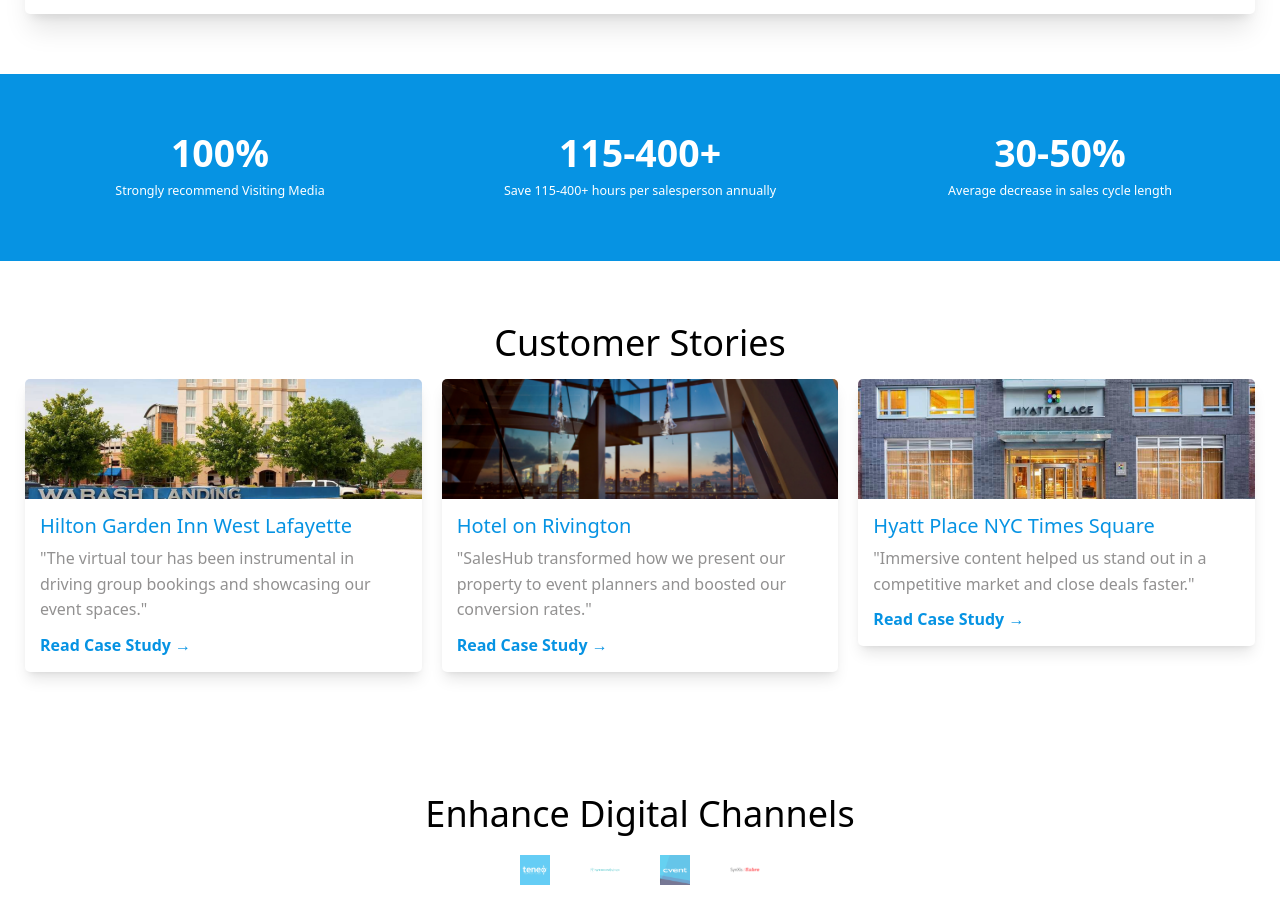
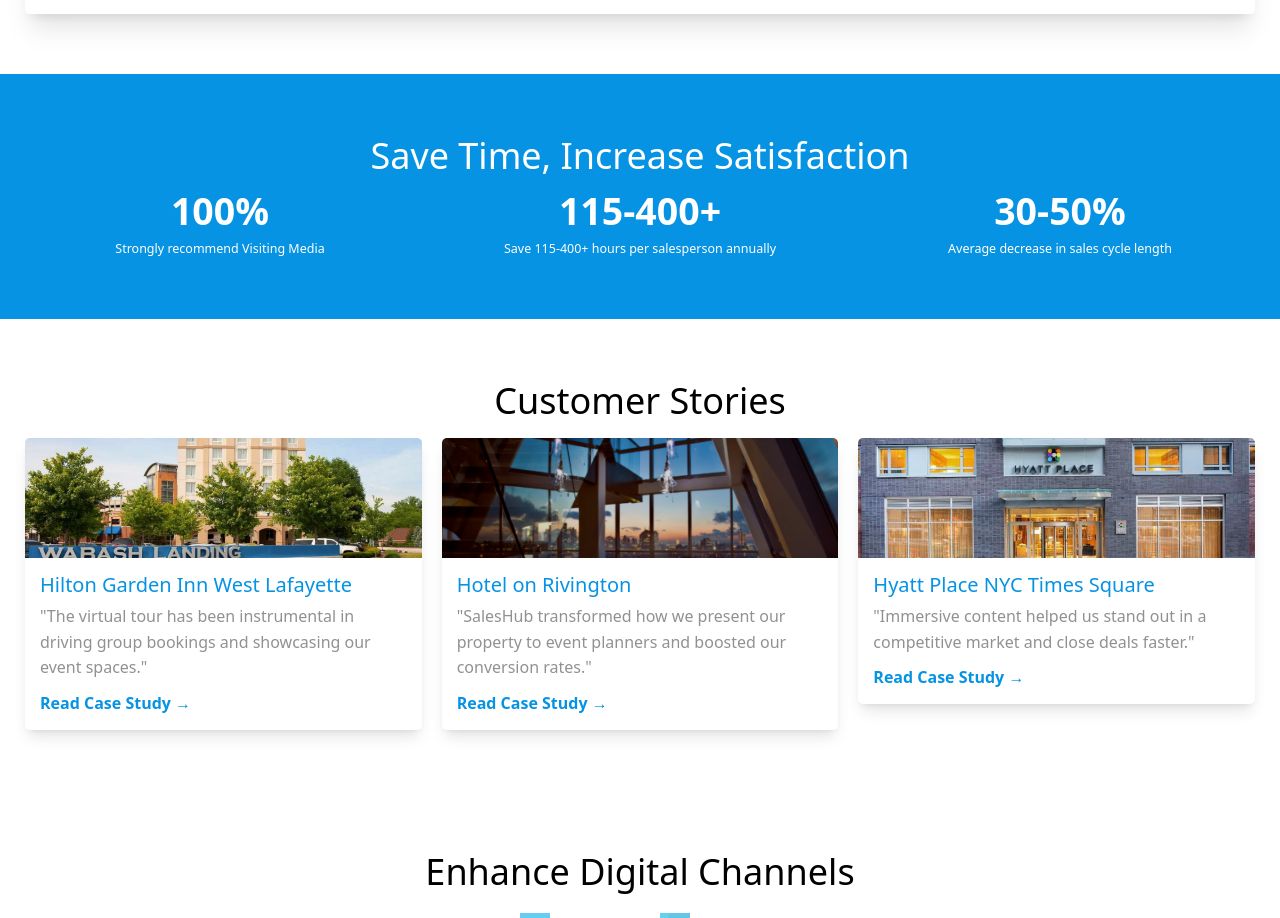
Before and after one commit to kaykas/visitingmedia-nextjs, a Next.js app: page / in a window 1280 px wide. Shown: the part 3500-4418 px from the top of the page. Built offline with nearby package versions, Linux system fonts and the light colour scheme.

Commit message:
Add missing heading to Customer Success Metrics section: 'Save Time, Increase Satisfaction'

```diff
--- a/app/page.tsx
+++ b/app/page.tsx
@@ -255,6 +255,9 @@
         {/* Customer Success Metrics */}
         <section className="bg-[var(--color-azure)] text-white py-16 lg:py-24">
           <div className="max-w-[1260px] mx-auto px-6">
+            <h2 className="text-3xl lg:text-4xl text-center mb-12 font-bold">
+              Save Time, Increase Satisfaction
+            </h2>
             <div className="grid md:grid-cols-3 gap-12">
               <div className="text-center">
                 <div className="text-5xl lg:text-6xl font-bold mb-4">100%</div>
```
